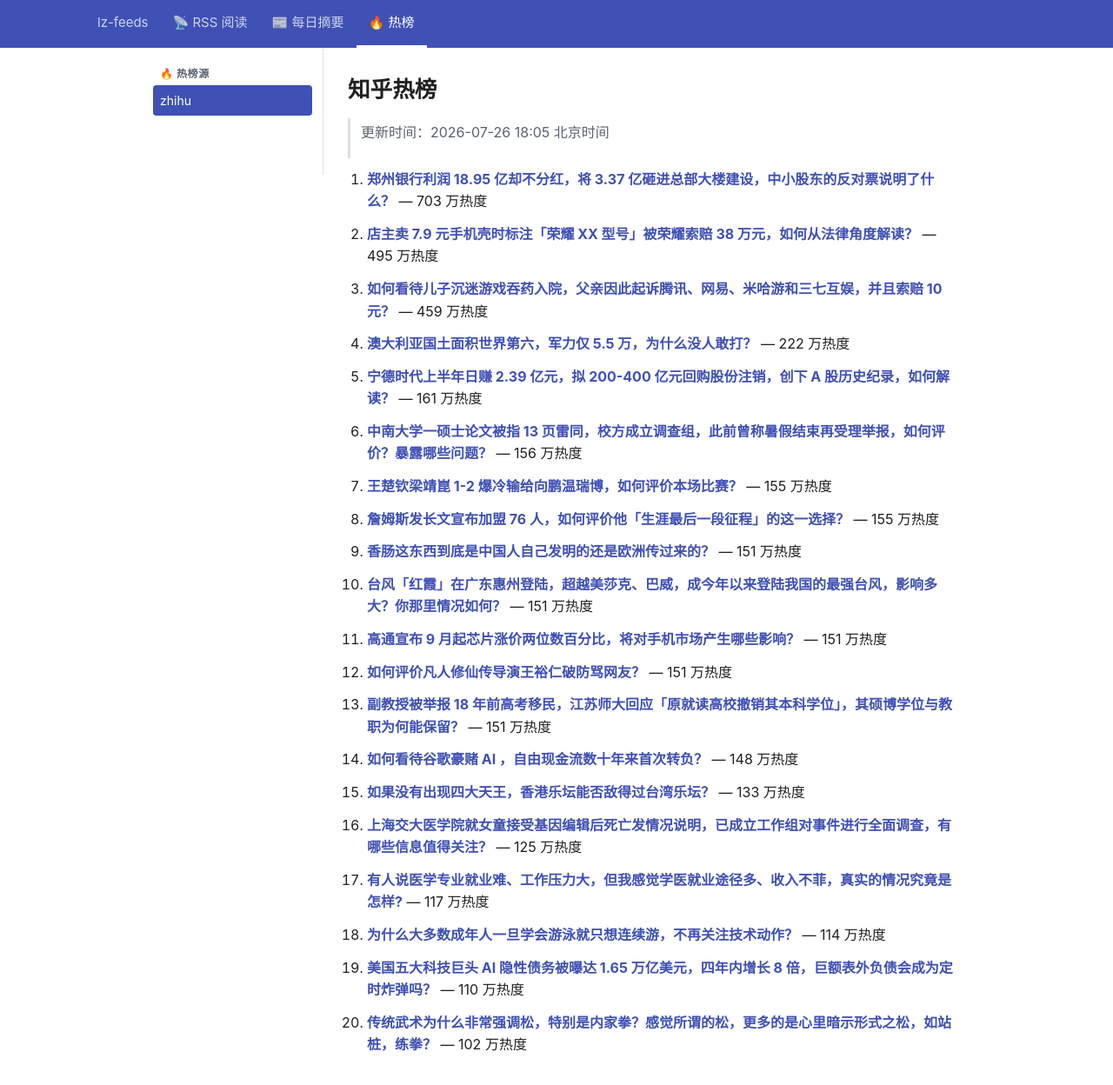
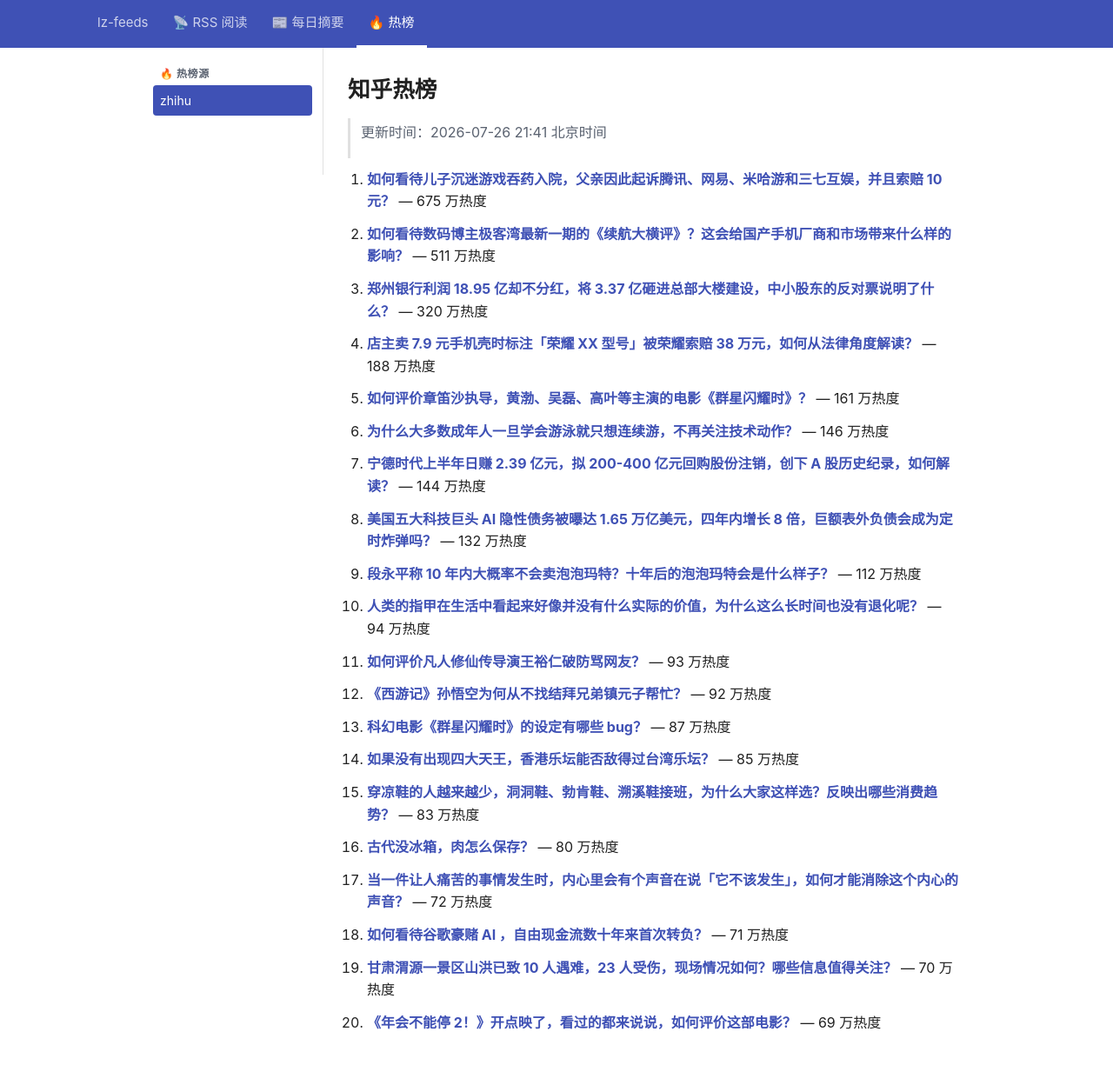
Before and after one commit to lizhang0101/lz-feeds, a Jekyll site: the page built from _hotlist/zhihu.md, in a window 1280 px wide and 1279 px high. Shown: the top 1248 px of the window at 87% size. Built offline with Jekyll 4.4.1, drawn with Linux system fonts in a browser that asks for light colours.

Commit message:
hotlist: 2026-07-26T13:41Z

```diff
--- a/_hotlist/zhihu.md
+++ b/_hotlist/zhihu.md
@@ -1,48 +1,48 @@
 ---
-updated: 2026-07-26 18:05 北京时间
+updated: 2026-07-26 21:41 北京时间
 count: 20
 ---
 
 # 知乎热榜
 
-> 更新时间：2026-07-26 18:05 北京时间
+> 更新时间：2026-07-26 21:41 北京时间
 
-1. **[郑州银行利润  18.95 亿却不分红，将 3.37 亿砸进总部大楼建设，中小股东的反对票说明了什么？](https://www.zhihu.com/question/2063564177688597653)** — 703 万热度
+1. **[如何看待儿子沉迷游戏吞药入院，父亲因此起诉腾讯、网易、米哈游和三七互娱，并且索赔 10 元？](https://www.zhihu.com/question/2064331256884622163)** — 675 万热度
 
-2. **[店主卖 7.9 元手机壳时标注「荣耀 XX 型号」被荣耀索赔 38 万元，如何从法律角度解读？](https://www.zhihu.com/question/2064405742971352764)** — 495 万热度
+2. **[如何看待数码博主极客湾最新一期的《续航大横评》？这会给国产手机厂商和市场带来什么样的影响？](https://www.zhihu.com/question/2064578743788745259)** — 511 万热度
 
-3. **[如何看待儿子沉迷游戏吞药入院，父亲因此起诉腾讯、网易、米哈游和三七互娱，并且索赔 10 元？](https://www.zhihu.com/question/2064331256884622163)** — 459 万热度
+3. **[郑州银行利润  18.95 亿却不分红，将 3.37 亿砸进总部大楼建设，中小股东的反对票说明了什么？](https://www.zhihu.com/question/2063564177688597653)** — 320 万热度
 
-4. **[澳大利亚国土面积世界第六，军力仅 5.5 万，为什么没人敢打？](https://www.zhihu.com/question/2064336691528312089)** — 222 万热度
+4. **[店主卖 7.9 元手机壳时标注「荣耀 XX 型号」被荣耀索赔 38 万元，如何从法律角度解读？](https://www.zhihu.com/question/2064405742971352764)** — 188 万热度
 
-5. **[宁德时代上半年日赚 2.39 亿元，拟 200-400 亿元回购股份注销，创下 A 股历史纪录，如何解读？](https://www.zhihu.com/question/2064123998942901167)** — 161 万热度
+5. **[如何评价章笛沙执导，黄渤、吴磊、高叶等主演的电影《群星闪耀时》？](https://www.zhihu.com/question/2061413101283586667)** — 161 万热度
 
-6. **[中南大学一硕士论文被指 13 页雷同，校方成立调查组，此前曾称暑假结束再受理举报，如何评价？暴露哪些问题？](https://www.zhihu.com/question/2064146352787945024)** — 156 万热度
+6. **[为什么大多数成年人一旦学会游泳就只想连续游，不再关注技术动作？](https://www.zhihu.com/question/7803569929)** — 146 万热度
 
-7. **[王楚钦梁靖崑 1-2 爆冷输给向鹏温瑞博，如何评价本场比赛？](https://www.zhihu.com/question/2064483627178485387)** — 155 万热度
+7. **[宁德时代上半年日赚 2.39 亿元，拟 200-400 亿元回购股份注销，创下 A 股历史纪录，如何解读？](https://www.zhihu.com/question/2064123998942901167)** — 144 万热度
 
-8. **[詹姆斯发长文宣布加盟 76 人，如何评价他「生涯最后一段征程」的这一选择？](https://www.zhihu.com/question/2064146151499097712)** — 155 万热度
+8. **[美国五大科技巨头 AI 隐性债务被曝达 1.65 万亿美元，四年内增长 8 倍，巨额表外负债会成为定时炸弹吗？](https://www.zhihu.com/question/2063915578427963194)** — 132 万热度
 
-9. **[香肠这东西到底是中国人自己发明的还是欧洲传过来的？](https://www.zhihu.com/question/2014006516139714030)** — 151 万热度
+9. **[段永平称 10 年内大概率不会卖泡泡玛特？十年后的泡泡玛特会是什么样子？](https://www.zhihu.com/question/2063932194024681825)** — 112 万热度
 
-10. **[台风「红霞」在广东惠州登陆，超越美莎克、巴威，成今年以来登陆我国的最强台风，影响多大？你那里情况如何？](https://www.zhihu.com/question/2062972309652992711)** — 151 万热度
+10. **[人类的指甲在生活中看起来好像并没有什么实际的价值，为什么这么长时间也没有退化呢？](https://www.zhihu.com/question/358666124)** — 94 万热度
 
-11. **[高通宣布 9 月起芯片涨价两位数百分比，将对手机市场产生哪些影响？](https://www.zhihu.com/question/2064255303806465925)** — 151 万热度
+11. **[如何评价凡人修仙传导演王裕仁破防骂网友？](https://www.zhihu.com/question/2064287361543017092)** — 93 万热度
 
-12. **[如何评价凡人修仙传导演王裕仁破防骂网友？](https://www.zhihu.com/question/2064287361543017092)** — 151 万热度
+12. **[《西游记》孙悟空为何从不找结拜兄弟镇元子帮忙？](https://www.zhihu.com/question/1989249950614315771)** — 92 万热度
 
-13. **[副教授被举报 18 年前高考移民，江苏师大回应「原就读高校撤销其本科学位」，其硕博学位与教职为何能保留？](https://www.zhihu.com/question/2064285506431725683)** — 151 万热度
+13. **[科幻电影《群星闪耀时》的设定有哪些 bug？](https://www.zhihu.com/question/2064068221662242115)** — 87 万热度
 
-14. **[如何看待谷歌豪赌 AI ，自由现金流数十年来首次转负？](https://www.zhihu.com/question/2063587044526404438)** — 148 万热度
+14. **[如果没有出现四大天王，香港乐坛能否敌得过台湾乐坛？](https://www.zhihu.com/question/1995555700441634403)** — 85 万热度
 
-15. **[如果没有出现四大天王，香港乐坛能否敌得过台湾乐坛？](https://www.zhihu.com/question/1995555700441634403)** — 133 万热度
+15. **[穿凉鞋的人越来越少，洞洞鞋、勃肯鞋、溯溪鞋接班，为什么大家这样选？反映出哪些消费趋势？](https://www.zhihu.com/question/2062144078456648299)** — 83 万热度
 
-16. **[上海交大医学院就女童接受基因编辑后死亡发情况说明，已成立工作组对事件进行全面调查，有哪些信息值得关注？](https://www.zhihu.com/question/2064701373489182368)** — 125 万热度
+16. **[古代没冰箱，肉怎么保存？](https://www.zhihu.com/question/2063618291311105996)** — 80 万热度
 
-17. **[有人说医学专业就业难、工作压力大，但我感觉学医就业途径多、收入不菲，真实的情况究竟是怎样?](https://www.zhihu.com/question/1916279312321083336)** — 117 万热度
+17. **[当一件让人痛苦的事情发生时，内心里会有个声音在说「它不该发生」，如何才能消除这个内心的声音？](https://www.zhihu.com/question/666061900)** — 72 万热度
 
-18. **[为什么大多数成年人一旦学会游泳就只想连续游，不再关注技术动作？](https://www.zhihu.com/question/7803569929)** — 114 万热度
+18. **[如何看待谷歌豪赌 AI ，自由现金流数十年来首次转负？](https://www.zhihu.com/question/2063587044526404438)** — 71 万热度
 
-19. **[美国五大科技巨头 AI 隐性债务被曝达 1.65 万亿美元，四年内增长 8 倍，巨额表外负债会成为定时炸弹吗？](https://www.zhihu.com/question/2063915578427963194)** — 110 万热度
+19. **[甘肃渭源一景区山洪已致 10 人遇难，23 人受伤，现场情况如何？哪些信息值得关注？](https://www.zhihu.com/question/2064783855282643631)** — 70 万热度
 
-20. **[传统武术为什么非常强调松，特别是内家拳？感觉所谓的松，更多的是心里暗示形式之松，如站桩，练拳？](https://www.zhihu.com/question/2048756264893781699)** — 102 万热度
+20. **[《年会不能停 2！》开点映了，看过的都来说说，如何评价这部电影？](https://www.zhihu.com/question/2063662105644082961)** — 69 万热度
```
